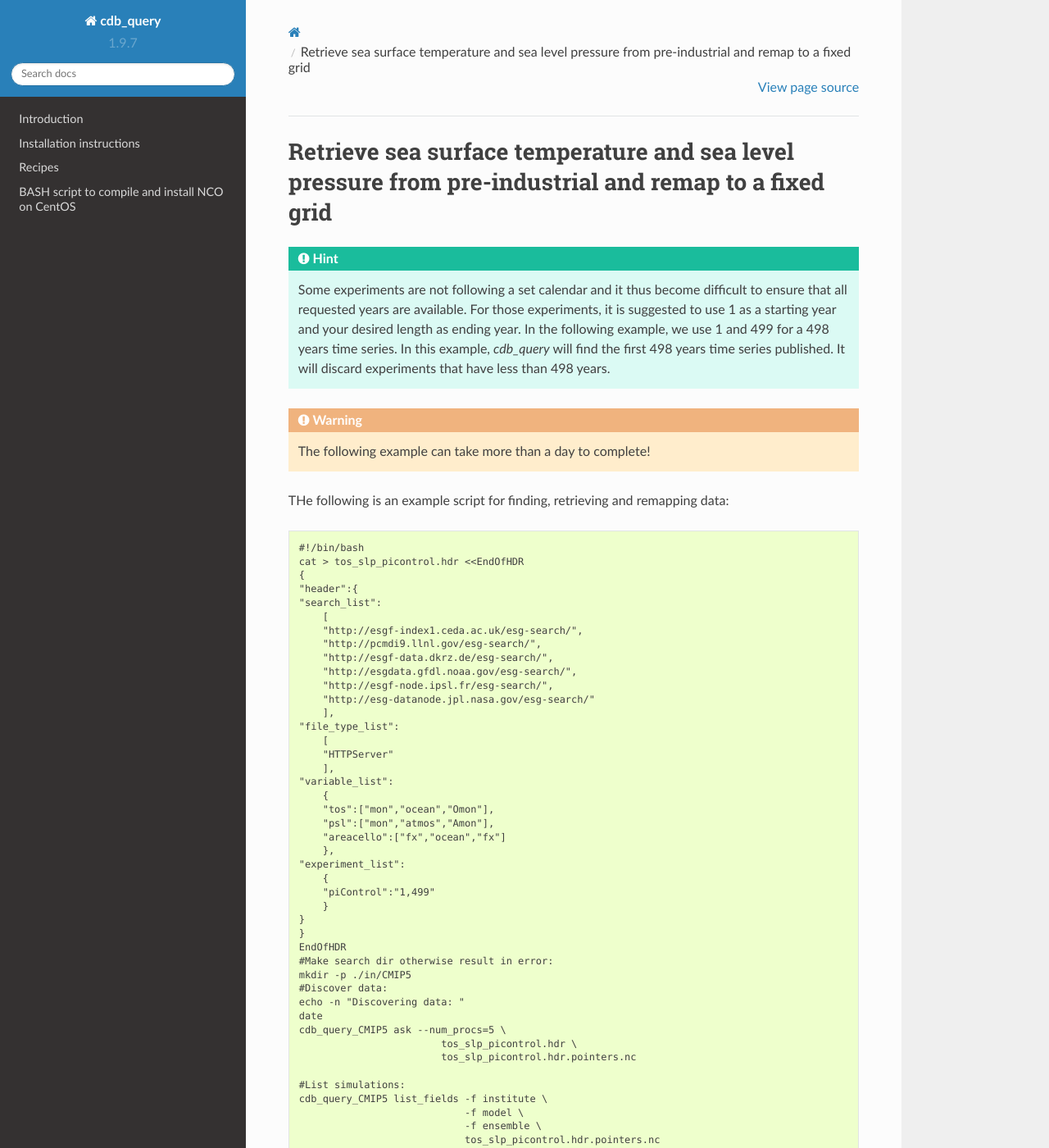
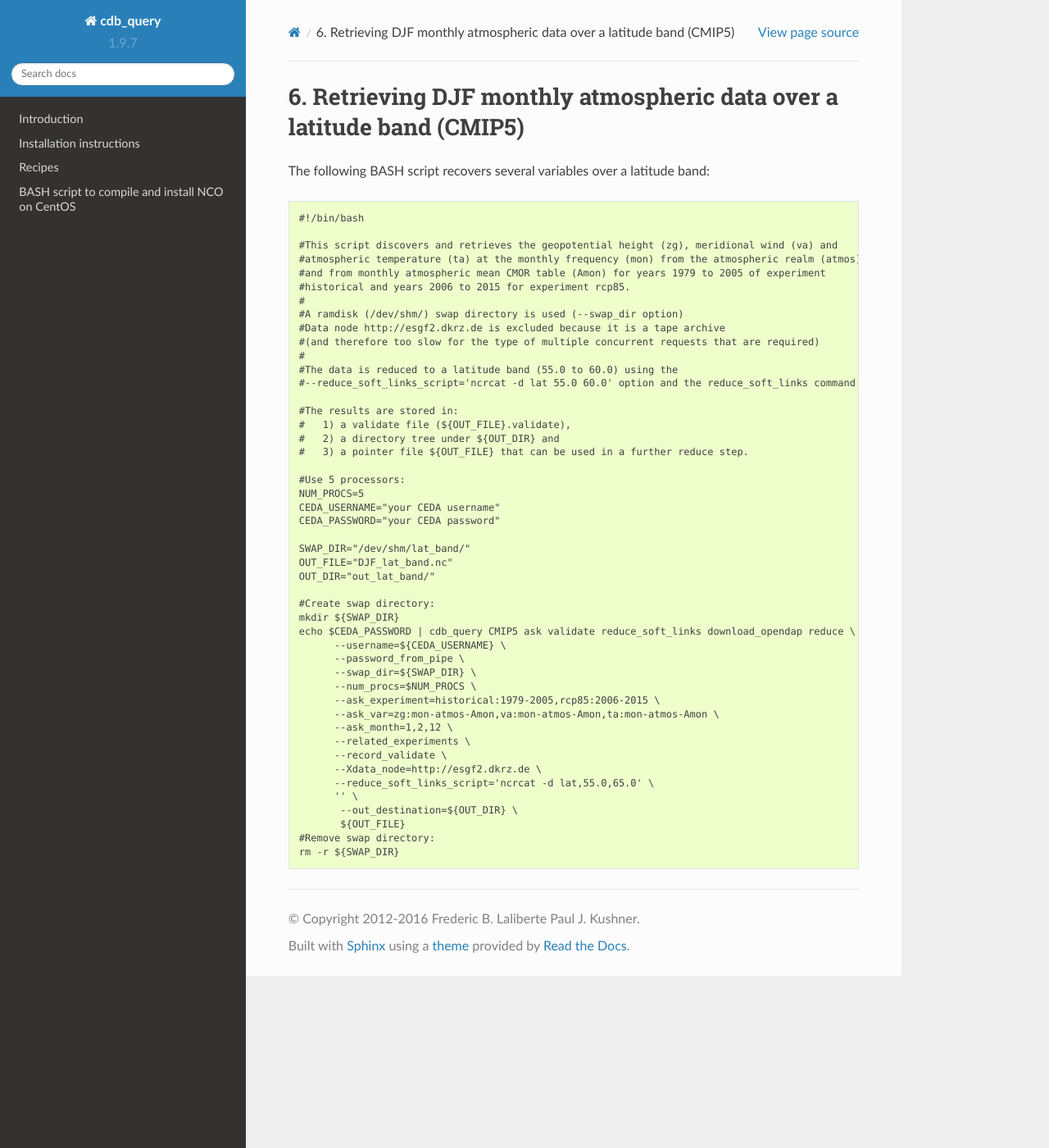
Before and after one commit to laliberte/cdb_query, a Sphinx documentation site: the page built from docs/recipe06.rst, in a window 1280 px wide and 1400 px high. Shown: the whole window at 82% size. Built offline with Sphinx 7.4.7 and the Read the Docs theme 2.0.0, drawn with Linux system fonts in a browser that asks for light colours; some of the changed text lies outside the part shown.

Commit message:
docs adapted for new interface

```diff
--- a/docs/recipe06.rst
+++ b/docs/recipe06.rst
@@ -1,161 +1,52 @@
-Retrieve sea surface temperature and sea level pressure from pre-industrial and remap to a fixed grid
------------------------------------------------------------------------------------------------------
+6. Retrieving DJF monthly atmospheric data over a latitude band (CMIP5)
+-----------------------------------------------------------------------
 
-.. hint:: Some experiments are not following a set calendar and it thus become difficult to ensure
-          that all requested years are available. For those experiments, it is suggested to
-          use 1 as a starting year and your desired length as ending year. In the following example,
-          we use 1 and 499 for a 498 years time series. In this example, `cdb_query` will find
-          the first 498 years time series published. It will discard experiments that have less than
-          498 years.
-
-.. warning:: The following example can take more than a day to complete!
-
-THe following is an example script for finding, retrieving and remapping data::
+The following BASH script recovers several variables over a latitude band::
 
     #!/bin/bash
-    cat > tos_slp_picontrol.hdr <<EndOfHDR
-    {
-    "header":{
-    "search_list":
-        [
-        "http://esgf-index1.ceda.ac.uk/esg-search/",
-        "http://pcmdi9.llnl.gov/esg-search/",
-        "http://esgf-data.dkrz.de/esg-search/",
-        "http://esgdata.gfdl.noaa.gov/esg-search/",
-        "http://esgf-node.ipsl.fr/esg-search/",
-        "http://esg-datanode.jpl.nasa.gov/esg-search/"
-        ],
-    "file_type_list":
-        [
-        "HTTPServer"
-        ],
-    "variable_list":
-        {
-        "tos":["mon","ocean","Omon"],
-        "psl":["mon","atmos","Amon"],
-        "areacello":["fx","ocean","fx"]
-        },
-    "experiment_list":
-        {
-        "piControl":"1,499"
-        }
-    }
-    }
-    EndOfHDR
-    #Make search dir otherwise result in error:
-    mkdir -p ./in/CMIP5
-    #Discover data:
-    echo -n "Discovering data: "
-    date
-    cdb_query_CMIP5 ask --num_procs=5 \
-                            tos_slp_picontrol.hdr \
-                            tos_slp_picontrol.hdr.pointers.nc
 
-    #List simulations:
-    cdb_query_CMIP5 list_fields -f institute \
-                                -f model \
-                                -f ensemble \
-                                tos_slp_picontrol.hdr.pointers.nc
+    #This script discovers and retrieves the geopotential height (zg), meridional wind (va) and
+    #atmospheric temperature (ta) at the monthly frequency (mon) from the atmospheric realm (atmos)
+    #and from monthly atmospheric mean CMOR table (Amon) for years 1979 to 2005 of experiment
+    #historical and years 2006 to 2015 for experiment rcp85.
+    #
+    #A ramdisk (/dev/shm/) swap directory is used (--swap_dir option)
+    #Data node http://esgf2.dkrz.de is excluded because it is a tape archive
+    #(and therefore too slow for the type of multiple concurrent requests that are required)
+    #
+    #The data is reduced to a latitude band (55.0 to 60.0) using the
+    #--reduce_soft_links_script='ncrcat -d lat 55.0 60.0' option and the reduce_soft_links command.
 
+    #The results are stored in:
+    #   1) a validate file (${OUT_FILE}.validate),
+    #   2) a directory tree under ${OUT_DIR} and
+    #   3) a pointer file ${OUT_FILE} that can be used in a further reduce step.
 
-    #Find optimal set of simulations:
-    echo -n "Finding optimal set: "
-    date
-    cdb_query_CMIP5 validate --num_procs=5\
-                             tos_slp_picontrol.hdr.pointers.nc \
-                             tos_slp_picontrol.hdr.pointers.validate.nc
+    #Use 5 processors:
+    NUM_PROCS=5
+    CEDA_USERNAME="your CEDA username"
+    CEDA_PASSWORD="your CEDA password"
 
-    #List simulations:
-    cdb_query_CMIP5 list_fields -f institute \
-                                -f model \
-                                -f ensemble \
-                                tos_slp_picontrol.hdr.pointers.validate.nc
+    SWAP_DIR="/dev/shm/lat_band/"
+    OUT_FILE="DJF_lat_band.nc"
+    OUT_DIR="out_lat_band/"
 
-    #REMAPPING HISTORICAL DATA
-    cat >> newgrid_atmos.cdo <<EndOfGrid
-    gridtype  = lonlat
-    gridsize  = 55296
-    xname     = lon
-    xlongname = longitude
-    xunits    = degrees_east
-    yname     = lat
-    ylongname = latitude
-    yunits    = degrees_north
-    xsize     = 288
-    ysize     = 192
-    xfirst    = 0
-    xinc      = 1.25
-    yfirst    = -90
-    yinc      = 0.94240837696
-    EndOfGrid
-
-    FILE_NAME="tos_slp_picontrol.hdr.pointers.validate"
-    EXPERIMENT=piControl
-    YEAR_START=1
-    YEAR_END=499
-    #Retrieve first month:
-    cdb_query_CMIP5 download --experiment=$EXPERIMENT \
-                                    --year=$YEAR_START \
-                                    --month=1 \
-                                    $FILE_NAME.nc \
-                                    $FILE_NAME.0-0.retrieved.nc
-
-
-    #Compute the remapping weigths:
-    #Next is a loop over variables in $FILE_NAME.0-0.retrieved.nc. It is equivalent to:
-    #
-    # cdo gendis,newgrid_atmos.cdo $FILE_NAME.0-0.retrieved.nc $FILE_NAME.0-0.retrieved.weigths.nc
-    #
-    # if the the files were not hierarchical netcdf4 files.
-    #
-    # This is is accomplished with 10 simultaneous processes
-    #
-    cdb_query_CMIP5 apply --num_procs=10 \
-                            -s 'cdo gendis,newgrid_atmos.cdo' \
-                            $FILE_NAME.0-0.retrieved.nc \
-                            $FILE_NAME.0-0.retrieved.weigths.nc
-
-
-    echo -n "Starting remapping "
-    date
-    for YEAR in $(seq $YEAR_START $YEAR_END); do
-        cdb_query_CMIP5 download \
-                            --experiment=$EXPERIMENT \
-                            --year=$YEAR \
-                            $FILE_NAME.nc \
-                            $FILE_NAME.$YEAR.retrieved.nc
-        #Next is a loop over variables in $FILE_NAME.0-0.retrieved.nc. It is equivalent to:
-        #
-        # cdo cdo remap,newgrid_atmos.cdo,$FILE_NAME.0-0.retrieved.weigths.nc $FILE_NAME.$YEAR.retrieved.nc \
-        #                                  $FILE_NAME.$YEAR.retrieved.remap.nc
-        #
-        # if the the files were not hierarchical netcdf4 files.
-        #
-        cdb_query_CMIP5 apply \
-                        --experiment=$EXPERIMENT \
-                        --num_procs=5 \
-                        -s 'cdo -s remap,newgrid_atmos.cdo,{1}' \
-                        $FILE_NAME.$YEAR.retrieved.nc \
-                        $FILE_NAME.0-0.retrieved.weigths.nc \
-                        $FILE_NAME.$YEAR.retrieved.remap.nc
-        rm $FILE_NAME.$YEAR.retrieved.nc
-    done
-
-    echo -n "Done remapping "
-    date
-
-    #Concatenate the results:
-
-    #First list the files:
-    FILE_LIST=$(for YEAR in $(seq 1 499); do
-                    echo $FILE_NAME.$YEAR.retrieved.remap.nc;
-                done)
-
-    #Then apply a mergetime operator:
-    cdb_query_CMIP5 apply 'cdo mergetime' \
-                    $FILE_LIST \
-                    $FILE_NAME.0001-0499.retrieved.remap.nc
-
-    #Finally convert to a CMIP5 filesystem tree:
-    mkdir out/CMIP5
-    cdb_query_CMIP5 convert $FILE_NAME.0001-0499.retrieved.remap.nc out/CMIP5/
+    #Create swap directory:
+    mkdir ${SWAP_DIR}
+    echo $CEDA_PASSWORD | cdb_query CMIP5 ask validate reduce_soft_links download_opendap reduce \
+          --username=${CEDA_USERNAME} \
+          --password_from_pipe \
+          --swap_dir=${SWAP_DIR} \
+          --num_procs=$NUM_PROCS \
+          --ask_experiment=historical:1979-2005,rcp85:2006-2015 \
+          --ask_var=zg:mon-atmos-Amon,va:mon-atmos-Amon,ta:mon-atmos-Amon \
+          --ask_month=1,2,12 \
+          --related_experiments \
+          --record_validate \
+          --Xdata_node=http://esgf2.dkrz.de \
+          --reduce_soft_links_script='ncrcat -d lat,55.0,65.0' \
+          '' \
+           --out_destination=${OUT_DIR} \
+           ${OUT_FILE}
+    #Remove swap directory:
+    rm -r ${SWAP_DIR}
```
Also changed, not shown: docs/recipe01.rst (+12 -12 lines), docs/recipe03.rst (+18 -18 lines), docs/recipe04.rst (+6 -6 lines), docs/recipes.rst (+2 -6 lines).
